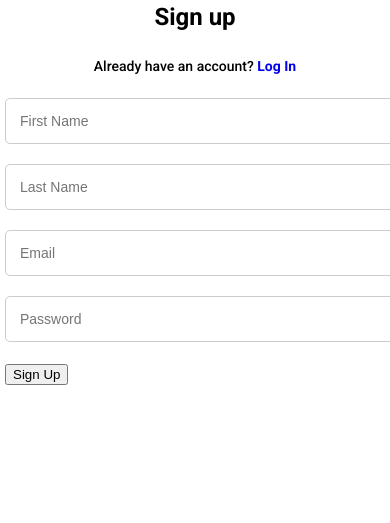
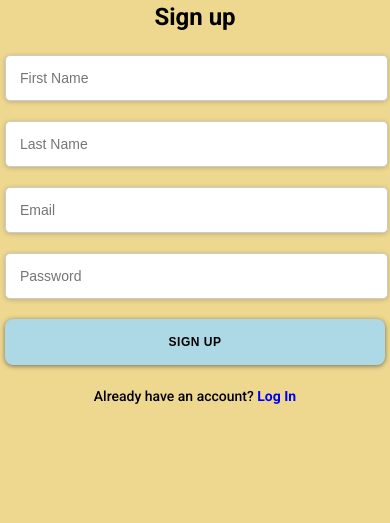
Before and after one commit to Lawan-Poudyal/sajilo-rent, a PHP site: page /login.html in a window 390 px wide; the page is wider, and only the part inside the window is pictured. Shown: the part 321-844 px from the top of that part. Run offline with PHP 8.4, Linux system fonts and the light colour scheme.

Commit message:
added meadia query to make responsive

```diff
--- a/login-page/login.html
+++ b/login-page/login.html
@@ -15,19 +15,19 @@
     <link rel="stylesheet" href="./styles/login-page.css" />
   </head>
   <body>
-    <div class="split-screeen">
+    <div class="split-screen">
       <div class="left-section">
         <img class="logo" src="../resources/logo.svg" />
         <h1>Sajilo Rent</h1>
       </div>
       <div class="right-section">
         <form>
-          <section class="copy">
+          <section class="title">
             <h2>Sign up</h2>
             <div class="login-container">
-              <p>
+              <!-- <p>
                 Already have an account? <a href="#"><strong>Log In</strong></a>
-              </p>
+              </p> -->
             </div>
           </section>
 
@@ -50,14 +50,21 @@
           </div>
           <div class="input-container password">
             <input
-              id="password"
+              id="passwo rd"
               name="password"
               type="password"
               placeholder="Password"
             />
             <!-- <i class="far fa-eye-slash">hello</i> -->
           </div>
-          <button class="sign-up-button">Sign Up</button>
+          <div class="sign-up-button-container">
+            <button class="sign-up-button">Sign Up</button>
+          </div>
+          <div class="p-container">
+            <p class="">
+              Already have an account? <a href="#"><strong>Log In</strong></a>
+            </p>
+          </div>
         </form>
       </div>
     </div>
--- a/login-page/styles/general.css
+++ b/login-page/styles/general.css
@@ -7,3 +7,29 @@
   --light-blue: #80c427;
  */
 }
+
+body {
+  margin: 0;
+  padding: 0;
+  background-color: var(--goldenrod-yellow);
+
+  font-family: Roboto;
+  font-weight: 500;
+}
+
+h1 {
+  font-size: 2.25rem;
+  font-weight: 700;
+}
+
+h1 {
+  font-size: 1.5rem;
+  font-weight: 700;
+}
+
+a {
+  text-decoration: none;
+}
+a:hover {
+  text-decoration: underline;
+}
--- a/login-page/styles/login-page.css
+++ b/login-page/styles/login-page.css
@@ -1,92 +1,7 @@
-/* body {
-  font-family: Roboto;
-  margin: 0;
-}
-a {
-  text-decoration: none;
-  color: inherit;
-  font-size: inherit;
-}
-
-.container {
-  display: grid;
-  grid-template-columns: 1fr 500px;
-  height: 100vh;
-}
-
-.left-section {
-  background-color: pink;
-  background-image: url(../resources/ku-osm.png);
-  background-repeat: no-repeat;
-  background-position: center;
-  background-size: cover;
-}
-
-.right-section {
-  padding: 50px;
-  background-color: lightblue;
-  display: flex;
-  flex-direction: column;
-  justify-content: center;
-}
-
-.form-heading {
-  display: flex;
-  justify-content: center;
-  font-size: 30px;
-  font-weight: 700;
-  margin-bottom: 20px;
-  margin-top: 20px;
-}
-.input-group {
-  width: 100%;
-}
-
-.details-input {
-  width: 100%;
-  padding: 10px;
-  font-size: 16px;
-  margin-bottom: 10px;
-  border-radius: 3px;
-  border: 1px solid rgb(172, 171, 171);
-  box-shadow: 0px 1px 5px rgba(0, 0, 0, 0.3);
-}
-
-.options {
-  display: flex;
-  justify-content: space-between;
-  align-items: center;
-} */
-
 :root {
   font-size: 100%;
   font-size: 16px;
   line-height: 1.5;
-}
-
-body {
-  margin: 0;
-  padding: 0;
-
-  font-family: Roboto;
-  font-weight: 500;
-}
-
-h1 {
-  font-size: 2.25rem;
-  font-weight: 700;
-}
-
-h1 {
-  font-size: 1.5rem;
-  font-weight: 700;
-}
-
-a {
-  text-decoration: none;
-}
-a:hover {
-  text-decoration: underline;
 }
 
 .split-screen {
@@ -112,46 +27,31 @@ a:hover {
   background-position: center;
 }
 .logo {
-  /* min-width: 100px; */
   max-width: 150px;
 }
 
-/* .left-section::before {
-  content: "";
-  background: inherit;
-  background: inherit;
-  filter: blur(2px);
-} */
 .right-section {
-  /* background-color: var(--light-blue); */
+  background-color: var(--goldenrod-yellow);
   color: black;
 }
 
-.right-section .copy {
-  /* -webkit-font-smoothing: antialiased;
-  -moz-osx-font-smoothing: grayscale; */
+.right-section .title {
   text-align: center;
 }
 
-.right-section .copy p {
-  margin: 1.5em 0;
-  font-size: 0.875rem;
+form {
+  display: flex;
+  flex-direction: column;
 }
 .right-section form {
   width: 380px;
 }
-/* #fname {
-  display: inline;
-}
-#lname {
-  display: inline-block;
-} */
 
 form input[type="text"],
 form input[type="email"],
 form input[type="password"] {
   display: block;
-  width: 100%;
+  width: 93%;
 
   padding: 1em;
   margin-bottom: 1.25rem;
@@ -159,7 +59,9 @@ form input[type="password"] {
 
   border: 1px solid rgb(204, 204, 204);
   border-radius: 5px;
+  box-shadow: 0px 1px 5px rgba(0, 0, 0, 0.2);
 }
+
 /* .input-container.password {
   position: relative;
 }
@@ -168,3 +70,56 @@ form input[type="password"] {
   top: 42px;
   right: 16px;
 } */
+.sign-up-button-container {
+  flex: 1;
+  display: flex;
+  justify-content: center;
+  align-items: center;
+}
+.sign-up-button {
+  display: block;
+  width: 100%;
+  background-color: var(--light-blue);
+
+  border: none;
+  padding: 1rem;
+  border-radius: 8px;
+  font-size: 0.75rem;
+  font-weight: 700;
+  letter-spacing: 0.5px;
+  text-transform: uppercase;
+  box-shadow: 0px 1px 5px rgba(0, 0, 0, 0.5);
+  cursor: pointer;
+  transition: background-color 0.15s;
+}
+
+.sign-up-button:hover {
+  background-color: rgb(131, 202, 226);
+}
+.p-container {
+  margin: 0.5em 0;
+  font-size: 0.875rem;
+  text-align: center;
+}
+
+@media (min-width: 900px) {
+  .split-screen {
+    flex-direction: row;
+    height: 100vh;
+  }
+  .left-section,
+  .right-section {
+    display: flex;
+    height: auto;
+  }
+  .left-section {
+    flex: 1;
+  }
+  .right-section {
+    width: 40%;
+    padding: 50px;
+  }
+  .logo {
+    max-width: 10rem;
+  }
+}
```
